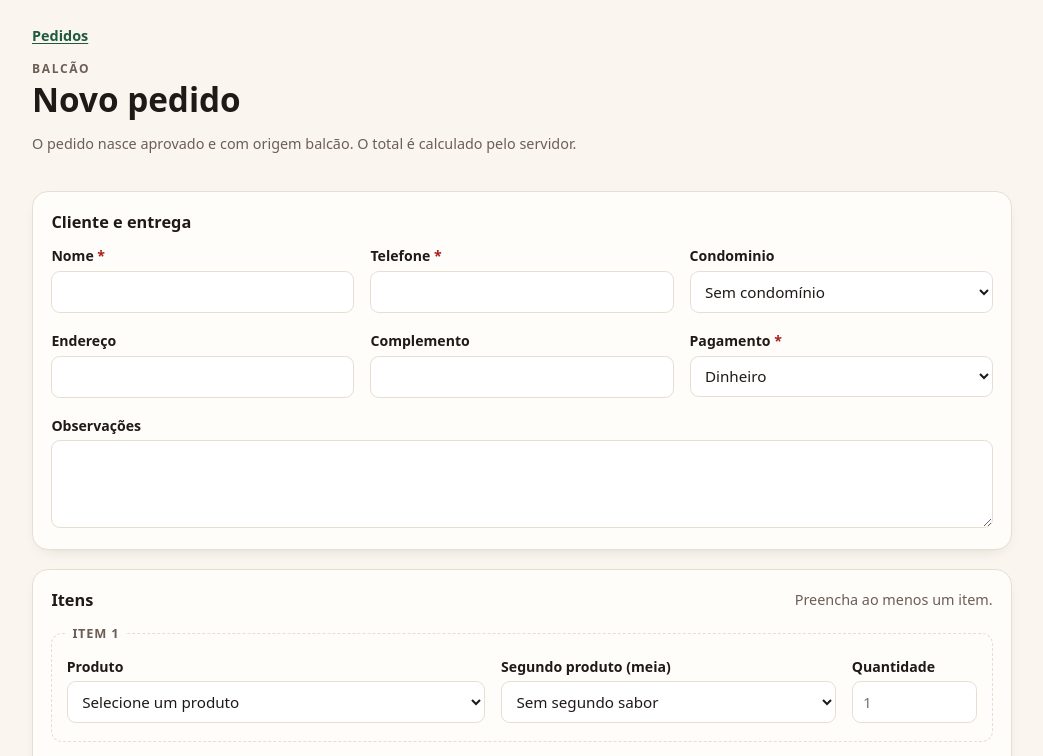
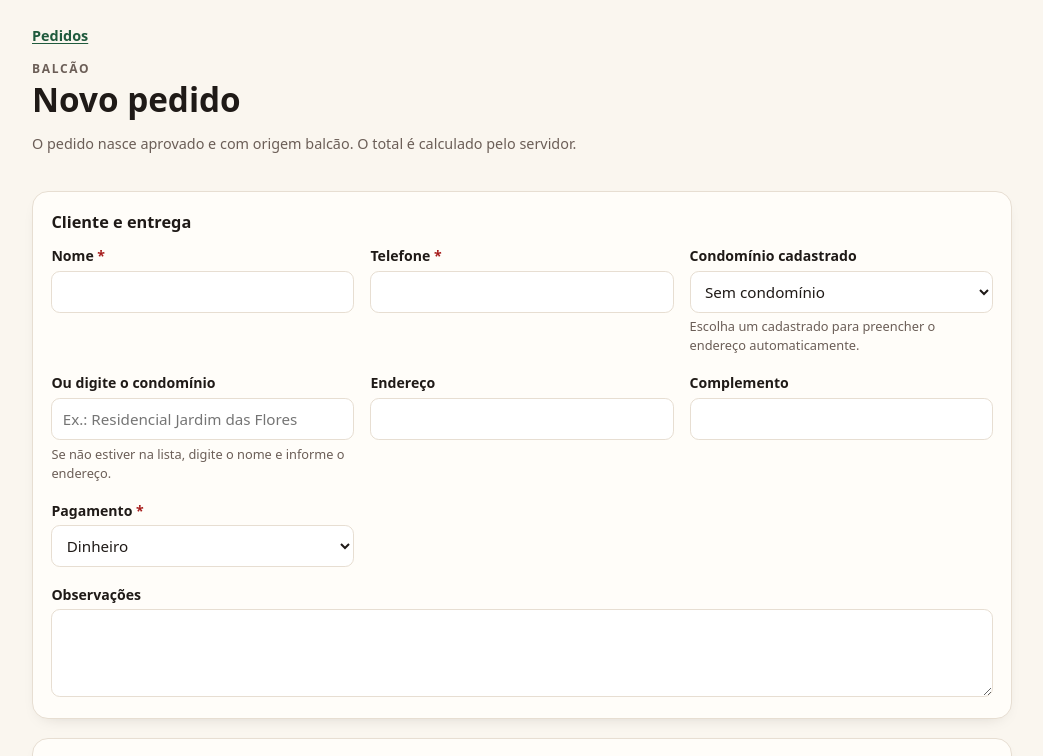
Before and after one commit to kaikysousa/PizzariaDjango, a Django app: page /painel/pedidos/novo/ in a window 1280 px wide. Shown: the part 64-820 px from the top of the page, without its empty margins (38-1081 px from the left). Run offline with Django 5.2, Linux system fonts and the light colour scheme; the visitor is signed in with stand-in values (Sample User, id 1); data that the repository does not hold is empty; parts of the project's set-up code (start-up, migrations or seed data) failed here and were passed over.

Commit message:
feat: permite condominio cadastrado ou nome livre

```diff
--- a/painel/forms.py
+++ b/painel/forms.py
@@ -62,6 +62,7 @@ class PedidoBalcaoForm(forms.ModelForm):
             "nome",
             "telefone",
             "condominio",
+            "condominio_nome",
             "endereco",
             "endereco2",
             "pagamento",
@@ -72,9 +73,27 @@ class PedidoBalcaoForm(forms.ModelForm):
             "telefone": forms.TextInput(
                 attrs={"autocomplete": "tel", "inputmode": "tel"}
             ),
+            "condominio_nome": forms.TextInput(
+                attrs={
+                    "autocomplete": "organization",
+                    "placeholder": "Ex.: Residencial Jardim das Flores",
+                }
+            ),
             "endereco": forms.TextInput(attrs={"autocomplete": "street-address"}),
             "endereco2": forms.TextInput(attrs={"autocomplete": "address-line2"}),
             "observacoes": forms.Textarea(attrs={"rows": 3}),
+        }
+        labels = {
+            "condominio": "Condomínio cadastrado",
+            "condominio_nome": "Ou digite o condomínio",
+        }
+        help_texts = {
+            "condominio": (
+                "Escolha um cadastrado para preencher o endereço automaticamente."
+            ),
+            "condominio_nome": (
+                "Se não estiver na lista, digite o nome e informe o endereço."
+            ),
         }
 
     def __init__(self, *args, **kwargs):
@@ -113,7 +132,18 @@ class PedidoBalcaoForm(forms.ModelForm):
     def clean(self):
         cleaned = super().clean()
         condominio = cleaned.get("condominio")
+        condominio_nome = (cleaned.get("condominio_nome") or "").strip()
         endereco = (cleaned.get("endereco") or "").strip()
+
+        if condominio is not None:
+            if condominio_nome and condominio_nome != condominio.nome:
+                self.add_error(
+                    "condominio_nome",
+                    "Escolha um condomínio cadastrado ou digite um nome, não os dois.",
+                )
+            else:
+                condominio_nome = condominio.nome
+        cleaned["condominio_nome"] = condominio_nome
 
         if not endereco and condominio is not None:
             endereco = self._endereco_do_condominio()
--- a/pedidos/models.py
+++ b/pedidos/models.py
@@ -81,6 +81,9 @@ class Pedido(models.Model):
         blank=True,
         on_delete=models.SET_NULL,
     )
+    condominio_nome = models.CharField(
+        "condomínio", max_length=120, blank=True
+    )
     aprovado_por = models.ForeignKey(
         settings.AUTH_USER_MODEL,
         related_name="pedidos_aprovados",
@@ -106,6 +109,12 @@ class Pedido(models.Model):
             self.Status.AGUARDANDO_APROVACAO,
             self.Status.APROVADO,
         }
+
+    @property
+    def condominio_exibicao(self):
+        if self.condominio_id:
+            return self.condominio.nome
+        return self.condominio_nome
 
     def recalcular_total(self, salvar=True):
         total = sum((item.subtotal for item in self.itens.all()), start=0)
--- a/pedidos/services.py
+++ b/pedidos/services.py
@@ -138,14 +138,24 @@ def criar_pedido(
     pagamento=Pedido.Pagamento.DINHEIRO,
     origem=Pedido.Origem.CLIENTE,
     condominio=None,
+    condominio_nome="",
     status_inicial=None,
     usuario=None,
 ):
     nome = (nome or "").strip()
     telefone = (telefone or "").strip()
     endereco = (endereco or "").strip()
+    condominio_nome = (condominio_nome or "").strip()
     if not nome or not telefone or not endereco:
         raise ValidationError("Nome, telefone e endereço são obrigatórios.")
+    if condominio is not None:
+        if condominio_nome and condominio_nome != condominio.nome:
+            raise ValidationError(
+                "Escolha um condomínio cadastrado ou digite um nome, não os dois."
+            )
+        condominio_nome = condominio.nome
+    if len(condominio_nome) > 120:
+        raise ValidationError("O nome do condomínio deve ter no máximo 120 caracteres.")
 
     status_inicial = _status_inicial(origem, status_inicial, usuario)
     resolved, total = resolver_itens(itens)
@@ -158,6 +168,7 @@ def criar_pedido(
         pagamento=pagamento,
         origem=origem,
         condominio=condominio,
+        condominio_nome=condominio_nome,
         status=status_inicial,
         total=total,
     )
--- a/pedidos/views.py
+++ b/pedidos/views.py
@@ -156,7 +156,7 @@ def checkout(request):
 @never_cache
 def recibo(request, token):
     pedido = get_object_or_404(
-        Pedido.objects.prefetch_related(
+        Pedido.objects.select_related("condominio").prefetch_related(
             "itens__produto", "itens__segundo_produto"
         ),
         token=token,
--- a/templates/pedidos/acompanhar.html
+++ b/templates/pedidos/acompanhar.html
@@ -69,9 +69,9 @@
         <dt>Endereço</dt>
         <dd>{{ pedido.endereco }}{% if pedido.endereco2 %} — {{ pedido.endereco2 }}{% endif %}</dd>
 
-        {% if pedido.condominio %}
+        {% if pedido.condominio_exibicao %}
           <dt>Condomínio</dt>
-          <dd>{{ pedido.condominio.nome }}</dd>
+          <dd>{{ pedido.condominio_exibicao }}</dd>
         {% endif %}
 
         <dt>Pagamento</dt>
--- a/templates/pedidos/checkout.html
+++ b/templates/pedidos/checkout.html
@@ -71,6 +71,7 @@
 
   (function () {
     const selectCondominio = document.getElementById("id_condominio");
+    const campoCondominioNome = document.getElementById("id_condominio_nome");
     const campoEndereco = document.getElementById("id_endereco");
     if (!selectCondominio || !campoEndereco) return;
 
@@ -107,6 +108,7 @@
         campoEndereco.value = novo;
         enderecoAutomatico = novo;
       }
+      if (novo && campoCondominioNome) campoCondominioNome.value = "";
     }
 
     if (selectCondominio.value) {
--- a/templates/pedidos/recibo.html
+++ b/templates/pedidos/recibo.html
@@ -27,6 +27,7 @@
     <section class="recibo__bloco">
       <p><strong>Cliente:</strong> {{ pedido.nome }}</p>
       <p><strong>Telefone:</strong> {{ pedido.telefone }}</p>
+      {% if pedido.condominio_exibicao %}<p><strong>Condomínio:</strong> {{ pedido.condominio_exibicao }}</p>{% endif %}
       <p><strong>Endereço:</strong> {{ pedido.endereco }}{% if pedido.endereco2 %} — {{ pedido.endereco2 }}{% endif %}</p>
     </section>
 
```
Also changed, not shown: README.en.md (+2 -2 lines), docs/ESPECIFICACAO-GESTAO.md (+2 -1 lines), docs/MANUAL-DE-TESTES.md (+7 -5 lines), painel/tests.py (+18 -0 lines), pedidos/admin.py (+20 -2 lines), pedidos/forms.py (+24 -2 lines), pedidos/tests/test_condominios.py (+45 -1 lines), templates/painel/pedidos/detalhe.html (+5 -3 lines), README.md, pedidos/migrations/0015_pedido_condominio_nome.py (added).
